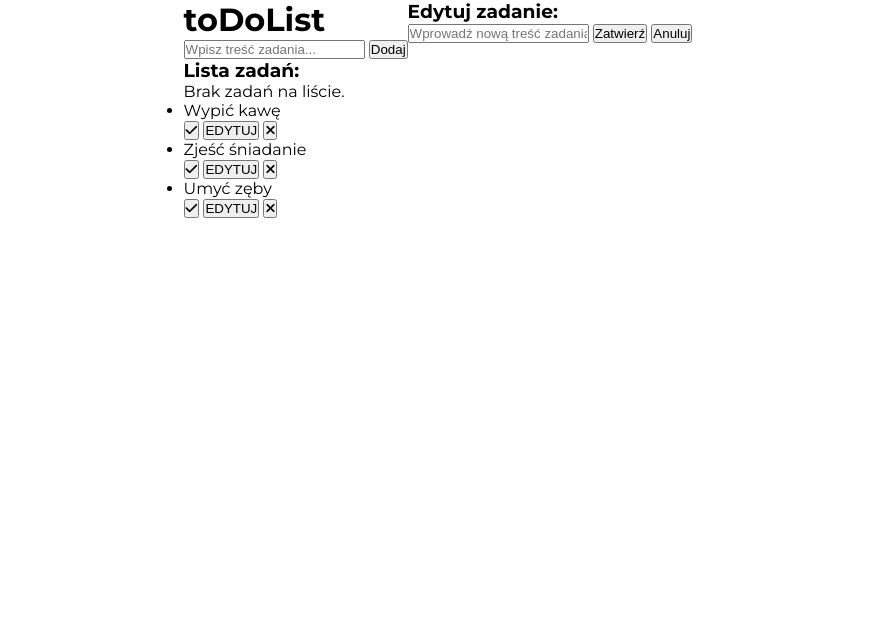
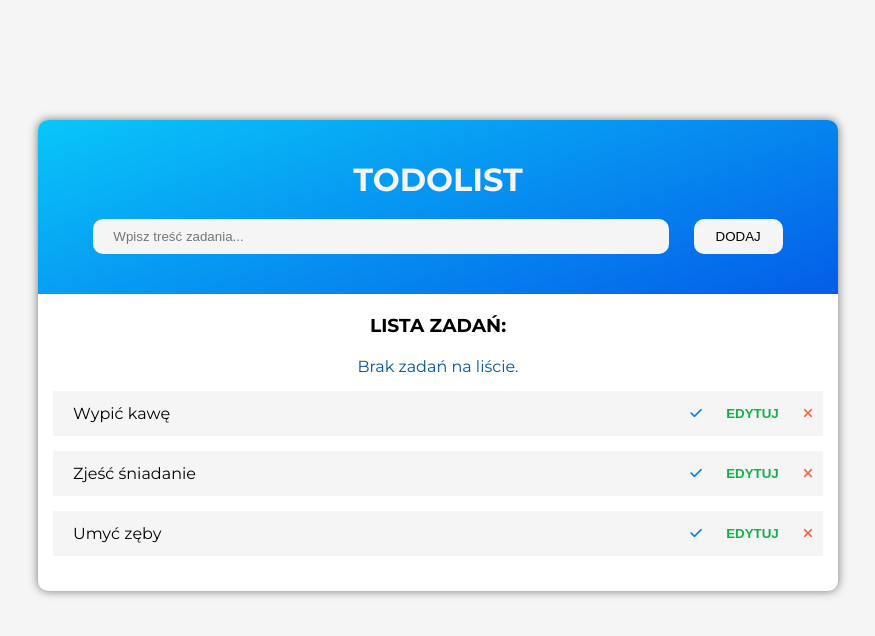
Before and after one commit to bartlomiejciesielski/toDoList, a plain HTML site: page index.html in a window 1280 px wide. Shown: the whole page, without its empty margins (202-1077 px from the left). Drawn offline with Linux system fonts and the light colour scheme.

Commit message:
html, css done

```diff
--- a/css/style.css
+++ b/css/style.css
@@ -1,11 +1,189 @@
 * {
-  box-sizing: border-box;
-  margin: 0;
-  padding: 0;
+	box-sizing: border-box;
+	margin: 0;
+	padding: 0;
+}
+
+:root {
+	--deep-dark: rgb(26, 26, 26);
+	--light-dark: rgb(79, 82, 92);
+	--light-blue: rgb(0, 132, 255);
+	--dark-blue: rgb(2, 84, 161);
+	--light: rgb(245, 245, 245);
 }
 
 body {
+	display: flex;
+	justify-content: center;
+	margin-top: 120px;
+	font-family: 'Montserrat', sans-serif;
+	background-color: var(--light);
+}
+
+h1 {
+	margin-bottom: 20px;
+	color: var(--light);
+	text-transform: uppercase;
+}
+
+.todo {
+	width: 800px;
+	text-align: center;
+	background: #fff;
+	box-shadow: 0 0 10px rgba(82, 82, 82, 0.8);
+	border-radius: 10px;
+}
+
+.header {
+  padding: 40px;
+  border-radius: 10px 10px 0 0;
+  background: linear-gradient(340deg, #045de9 0%, #09c6f9 100%);
+}
+
+.todo-input {
+  width: 80%;
+  padding: 10px 20px;
+  margin-right: 20px;
+  border: none;
+  border-radius: 10px;
+  color: var(--light-dark);
+  background-color: var(--light);
+}
+
+.alert-info {
+  margin-top: 20px;
+  color: var(--dark-blue);
+}
+
+.add-btn {
+  padding: 10px 22px;
+  border: none;
+  border-radius: 10px;
+  color: var(--deep-blue);
+  background-color: var(--light);
+  text-transform: uppercase;
+  cursor: pointer;
+  transition: background-color .3s, color .3s, scale .3s;
+}
+.add-btn:hover {
+  color: #fff;
+  background-color: var(--light-dark);
+  scale: 1.05;
+}
+
+.todo-list {
+  padding: 20px 0;
+}
+
+.todo-list h3 {
+  text-transform: uppercase;
+  margin-bottom: 16px;
+}
+
+.todo-list li {
+  display: flex;
+  justify-content: space-between;
+  align-items: center;
+  margin: 15px;
+  padding-left: 20px;
+  list-style: none;
+  background-color: var(--light);
+}
+
+.tools {
+  display: inline-block;
+}
+
+.tools button {
+  padding: 15px 10px;
+  border: none;
+  background-color: transparent;
+  cursor: pointer;
+  transition: background-color .3s, scale .3s;
+}
+
+.tools button:hover {
+  background-color: #ddd;
+  scale: .9;
+}
+
+.complete {
+  color: var(--light-blue);
+}
+
+.edit {
+  font-weight: bold;
+  color: rgb(15, 179, 69);
+}
+
+.delete {
+  color: tomato;
+}
+
+.completed {
+  font-size: 12px;
+  font-style: italic;
+  color: var(--light-dark);
+  text-decoration: line-through;
+}
+
+.popup {
+  display: none;
+  justify-content: center;
+  align-items: center;
+  flex-direction: column;
+  position: fixed;
+  bottom: 20px;
+  left: 50%;
+  transform: translateX(-50%);
+  width: 800px;
+  color: var(--light);
+  background-color: var(--light-dark);
+  border-radius: 10px;
+}
+
+.popup h3 {
+  padding: 20px;
+}
+
+.popup-info {
+  margin-bottom: 20px;
+  color: var(--light);
+}
+
+.popup-body {
   display: flex;
   justify-content: center;
-  font-family: "Montserrat", sans-serif;
-}/*# sourceMappingURL=style.css.map */
+  flex-wrap: wrap;
+  width: 90%;
+  padding: 10px;
+}
+
+.popup-input {
+  width: 100%;
+  padding: 10px 20px;
+  border: none;
+  border-radius: 10px;
+  color: var(--light-dark);
+  background-color: var(--light);
+}
+
+.popup-btn {
+  display: inline-block;
+  width: 30%;
+  padding: 10px 22px;
+  margin: 20px;
+  border: none;
+  border-radius: 10px;
+  color: var(--deep-dark);
+  background-color: var(--light);
+  text-transform: uppercase;
+  cursor: pointer;
+  transition: background-color .3s, color .3s, scale .3s;
+}
+
+.popup-btn:hover {
+  background-color: var(--light-blue);
+  color: #fff;
+  scale: 1.05;
+}
--- a/scss/_reset.scss
+++ /dev/null
@@ -1,5 +0,0 @@
-* {
-	box-sizing: border-box;
-	margin: 0;
-	padding: 0;
-}
--- a/scss/style.scss
+++ /dev/null
@@ -1,7 +0,0 @@
-@use './reset'as reset;
-
-body {
-    display: flex;
-    justify-content: center;
-    font-family: 'Montserrat', sans-serif;
-}
```
Also changed, not shown: 1 other file.
